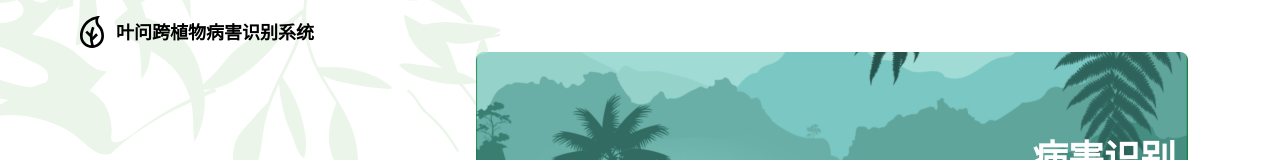
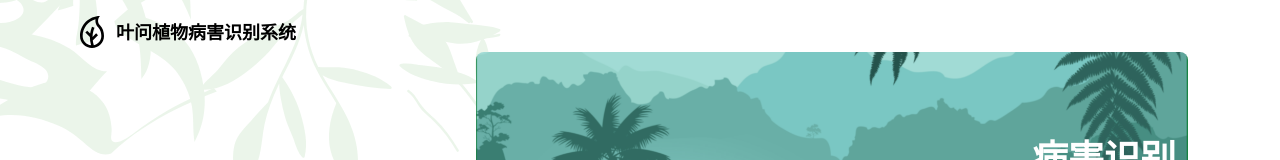
Before and after one commit to leafasks/leafask, a Next.js app: page / in a window 1280 px wide. Shown: the top 160 px of the page. Built offline with nearby package versions, Linux system fonts and the light colour scheme.

Commit message:
Update index.tsx

```diff
--- a/pages/index.tsx
+++ b/pages/index.tsx
@@ -121,7 +121,7 @@ export default function Home() {
         <>
             <Head>
                 <title>LeafAsk</title>
-                <meta name="description" content="叶问跨植物病害识别系统"/>
+                <meta name="description" content="叶问植物病害识别系统"/>
                 <meta name="viewport" content="width=device-width, initial-scale=1"/>
                 <link rel="icon" href="/favicon.ico"/>
             </Head>
@@ -135,7 +135,7 @@ export default function Home() {
                             <div className={'h-max fixed flex justify-center items-center'}>
                                 <img src={'/logo.svg'} className={'w-6 mr-3'} alt={'logo'}/>
                                 <div>
-                                    <h1 className={'text-2xl font-bold text-lg text-black'}>叶问跨植物病害识别系统</h1>
+                                    <h1 className={'text-2xl font-bold text-lg text-black'}>叶问植物病害识别系统</h1>
                                 </div>
                             </div>
                         </div>
```
